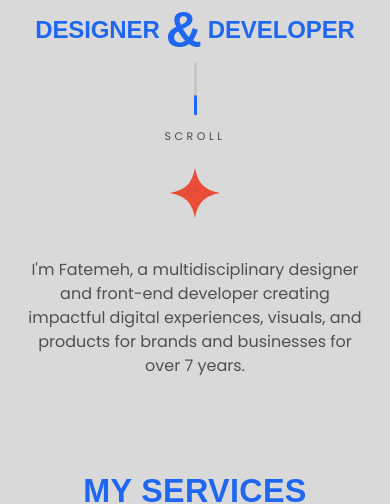
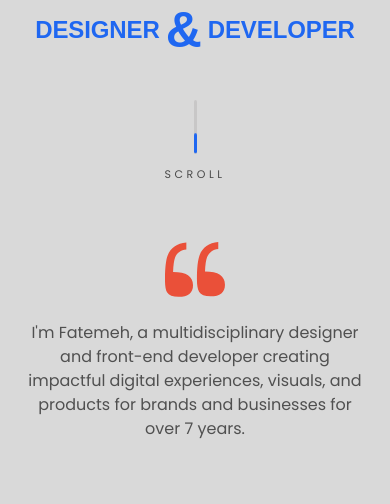
Before and after one commit to ahmadiftme8/fateme-ahmadi, a Next.js app: page /cv.pdf in a window 390 px wide. Shown: the part 610-1114 px from the top of the page. Built offline with nearby package versions, Linux system fonts and the light colour scheme; no server answers; a web font is replaced by a local one.

Commit message:
feat: implement HomeHero component with responsive styling and animations.

```diff
--- a/components/blocks/HomeHero.module.css
+++ b/components/blocks/HomeHero.module.css
@@ -14,13 +14,20 @@
 
 .postHero {
   /* Mobile Base */
-  margin-top: 40px;
+  margin-top: 60px;
   padding: 0 24px;
   text-align: center;
   display: flex;
+  flex-direction: column;
   justify-content: center;
   align-self: center;
   align-items: center;
+}
+
+.quoteIcon {
+  width: 60px;
+  height: auto;
+  margin-bottom: 24px;
 }
 
 .postHeroText {
@@ -218,6 +225,7 @@
   align-items: center;
   gap: 12px;
   margin: 12px 0 0;
+  margin-top: 50px;
 }
 
 .scrollTrack {
@@ -258,18 +266,7 @@
   color: #4a4a4a;
 }
 
-.star {
-  display: flex;
-  width: 50px;
-  height: 50px;
-  margin: 24px auto 0;
-  /* Mobile */
-}
 
-.star svg {
-  width: 100%;
-  height: 100%;
-}
 
 
 /* ========================================= */
@@ -360,9 +357,7 @@
     letter-spacing: 0.4em;
   }
 
-  .star {
-    margin-top: 70px;
-  }
+
 }
 
 
@@ -495,7 +490,7 @@
 .badge {
   position: absolute;
   left: -32px;
- bottom: 60px;
+  bottom: 60px;
   width: 65px;
   height: 65px;
   background-color: #EA5039;
--- a/components/blocks/HomeHero.tsx
+++ b/components/blocks/HomeHero.tsx
@@ -112,89 +112,23 @@ export function HomeHero() {
             <span className={styles.scrollLabel}>SCROLL</span>
           </div>
 
-          <motion.div
-            className={styles.star}
-            initial={{ opacity: 0, scale: reduceMotion ? 1 : 0.7 }}
-            animate={{ opacity: 1, scale: 1 }}
-            transition={{ duration: 0.6, ease: easeOutCurve, delay: 0.3 }}
-          >
-            <svg
-              xmlns="http://www.w3.org/2000/svg"
-              fill="none"
-              viewBox="0 0 200 200"
-              className="coolshapes star-8"
-            >
-              <g clipPath="url(#cs_clip_1_star-8)">
-                <mask
-                  id="cs_mask_1_star-8"
-                  style={{ maskType: "alpha" }}
-                  width="200"
-                  height="200"
-                  x="0"
-                  y="0"
-                  maskUnits="userSpaceOnUse"
-                >
-                  <path
-                    fill="#fff"
-                    d="M100 0c12.424 62.382 37.256 87.456 100 100-62.759 12.544-87.591 37.618-100 100-12.424-62.382-37.256-87.471-100-100C62.758 87.456 87.591 62.382 100 0z"
-                  />
-                </mask>
-                <g mask="url(#cs_mask_1_star-8)">
-                  <path fill="#fff" d="M200 0H0v200h200V0z" />
-                  <path
-                    fill="#EA5039"
-                    d="M200 0H0v200h200V0z"
-                  />
-                </g>
-              </g>
-              <defs>
-                <clipPath id="cs_clip_1_star-8">
-                  <path fill="#fff" d="M0 0H200V200H0z" />
-                </clipPath>
-                <filter
-                  id="cs_noise_1_star-8"
-                  width="100%"
-                  height="100%"
-                  x="0%"
-                  y="0%"
-                  filterUnits="objectBoundingBox"
-                >
-                  <feTurbulence
-                    baseFrequency="0.6"
-                    numOctaves="5"
-                    result="out1"
-                    seed="4"
-                  />
-                  <feComposite
-                    in="out1"
-                    in2="SourceGraphic"
-                    operator="in"
-                    result="out2"
-                  />
-                  <feBlend
-                    in="SourceGraphic"
-                    in2="out2"
-                    mode="overlay"
-                    result="out3"
-                  />
-                </filter>
-              </defs>
-              <g
-                style={{ mixBlendMode: "overlay" }}
-                mask="url(#cs_mask_1_star-8)"
-              >
-                <path
-                  fill="gray"
-                  stroke="transparent"
-                  d="M200 0H0v200h200V0z"
-                  filter="url(#cs_noise_1_star-8)"
-                />
-              </g>
-            </svg>
-          </motion.div>
+
         </div>
 
         <div className={styles.postHero}>
+          <svg
+            id="Layer_2"
+            xmlns="http://www.w3.org/2000/svg"
+            viewBox="0 0 29.91 27.37"
+            className={styles.quoteIcon}
+          >
+            <g id="Layer_2-2" data-name="Layer 2">
+              <path
+                fill="#ea5039"
+                d="m13.97,21.54c0,3.88-2.42,5.82-7.25,5.82-2.89,0-4.8-.76-5.72-2.28-.67-1.06-1.01-3.12-1.01-6.19,0-5.75.44-9.79,1.32-12.12C2.81,2.86,5.91.69,10.64.26v3.44c-2.79.28-4.66,1.61-5.61,3.97-.53,1.34-.87,3.78-1.01,7.3,6.63,0,9.95,2.19,9.95,6.56Zm15.93-.26c0,3.88-2.4,5.82-7.2,5.82-2.89,0-4.8-.76-5.72-2.28-.71-1.13-1.06-3.19-1.06-6.19,0-5.72.44-9.74,1.32-12.07,1.52-3.92,4.62-6.1,9.32-6.56v3.44c-2.72.32-4.57,1.68-5.56,4.08-.56,1.41-.92,3.81-1.06,7.2,6.63,0,9.95,2.19,9.95,6.56Z"
+              />
+            </g>
+          </svg>
           <p className={styles.postHeroText}>{`I'm Fatemeh, a multidisciplinary designer and front-end developer
             creating impactful digital experiences, visuals, and products for
             brands and businesses for over 7 years.`}
```
